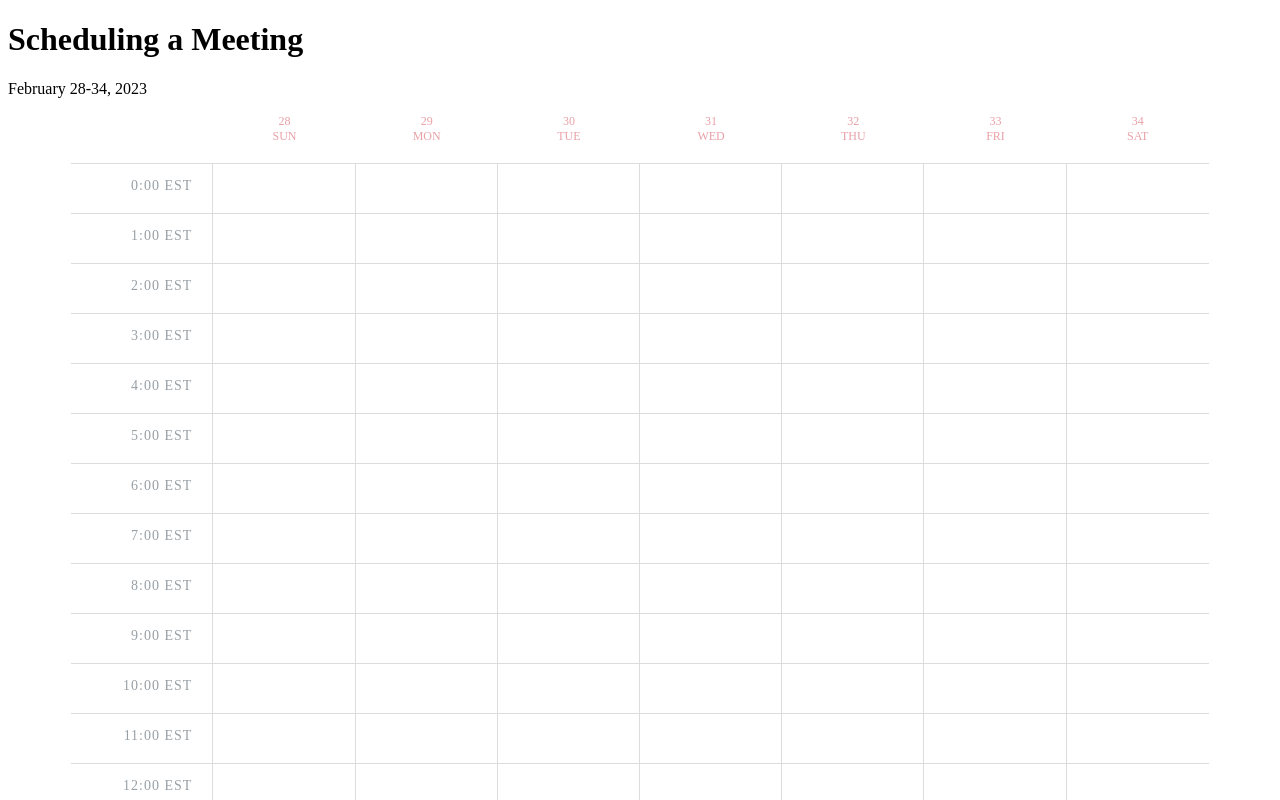
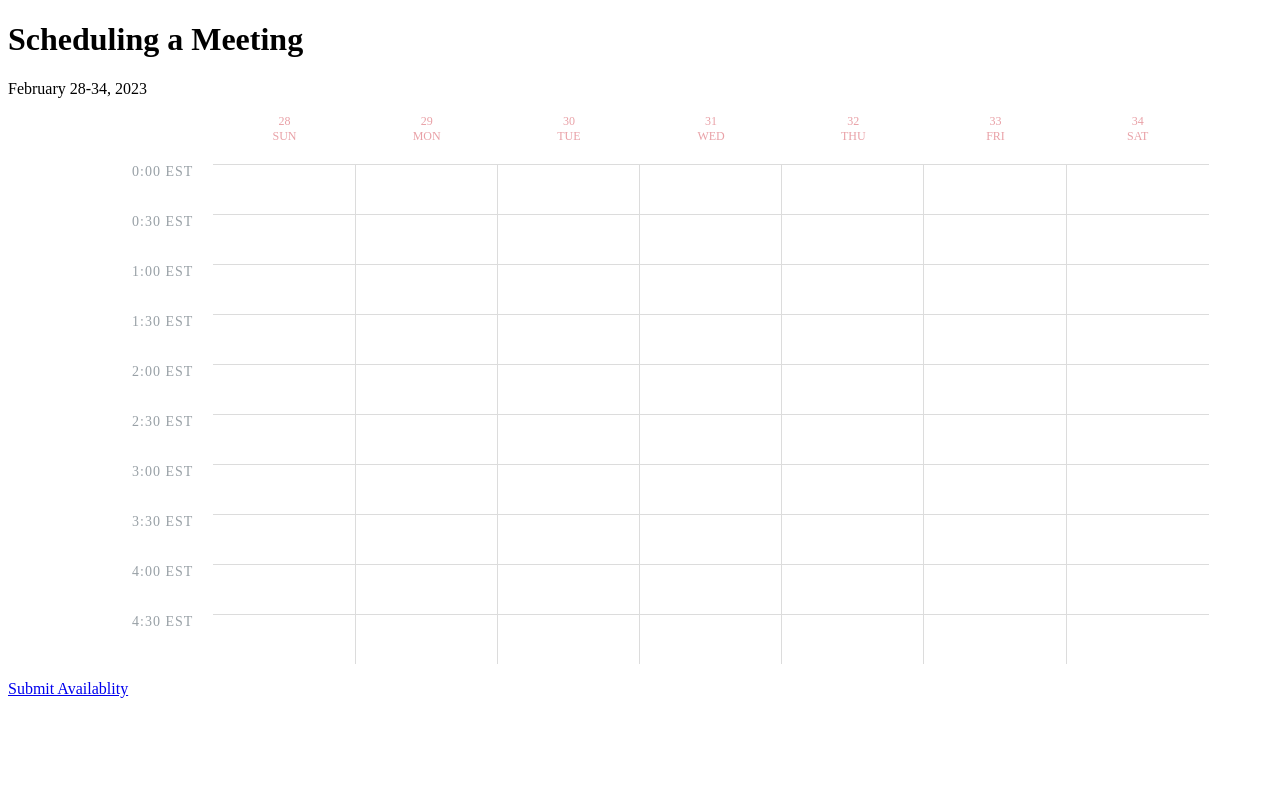
Before and after one commit to msacco8/Scheduling-Tool, a SvelteKit app in the folder my-app/: page /home in a window 1280 px wide. Shown: the top 800 px of the page. Built offline with nearby package versions, Linux system fonts and the light colour scheme.

Commit message:
Calendar functionality complete. Style needs work

```diff
--- a/my-app/src/components/MainCal.svelte
+++ b/my-app/src/components/MainCal.svelte
@@ -58,35 +58,6 @@
       }
     }
   }
-
-	// function initMonth() {
-	// 	days = [];
-	// 	//	find the last Monday of the previous month
-	// 	var firstDay = new Date(year, month, 1).getDay();
-	// 	//console.log('fd='+firstDay+' '+dayNames[firstDay]);
-	// 	var daysInThisMonth = new Date(year, month+1, 0).getDate();
-	// 	var daysInLastMonth = new Date(year, month, 0).getDate();
-	// 	var prevMonth = month==0 ? 11 : month-1;
-
-	// 	//	show the days before the start of this month (disabled) - always less than 7
-	// 	for (let i=daysInLastMonth-firstDay;i<daysInLastMonth;i++) {
-	// 		let d = new Date(prevMonth==11?year-1:year,prevMonth,i+1);
-	// 		days.push({name:''+(i+1),enabled:false,date:d,});
-	// 	}
-	// 	//	show the days in this month (enabled) - always 28 - 31
-	// 	for (let i=0;i<daysInThisMonth;i++) {
-	// 		let d = new Date(year,month,i+1);
-	// 		if (i==0) days.push({name:monthAbbrev+' '+(i+1),enabled:true,date:d,});
-	// 		else days.push({name:''+(i+1),enabled:true,date:d,});
-	// 		//console.log('i='+i+'  dt is '+d+' date() is '+d.getDate());
-	// 	}
-	// 	//	show any days to fill up the last row (disabled) - always less than 7
-	// 	for (let i=0;days.length%7;i++) {
-	// 		let d = new Date((month==11?year+1:year),(month+1)%12,i+1);
-	// 		if (i==0) days.push({name:nextMonthAbbrev+' '+(i+1),enabled:false,date:d,});
-	// 		else days.push({name:''+(i+1),enabled:false,date:d,});
-	// 	}
-	// }
 	/**
      * @param {{ getYear: () => any; getMonth: () => any; getDate: () => any; }} availBlock
      */
@@ -105,13 +76,16 @@
 
 <div class="calendar-container">
     <div class="calendar">
-        {#each dayNames as day}
-          <span class="day-name">{day[1]}<br/>{day[0]}</span>
-        {/each}
-
+      {#each dayNames as day}
+        <span class="day-name">{day[1]}<br/>{day[0]}</span>
+      {/each}
+    </div>
+    <div class="calendar-body">
         {#each timeBlocks as block}
-          {#if block.id == 0}
-            <span class="day">{block.startMin / 30}:00 EST</span>
+          {#if block.id == 0 && (block.startMin % 60) == 0}
+            <span class="time">{block.startMin / 60}:00 EST</span>
+          {:else if block.id == 0 && (block.startMin % 60) == 30}
+            <span class="time">{(block.startMin-30) / 60}:30 EST</span>
           {:else}
             <span class="day"></span>
           {/if}
@@ -155,8 +129,17 @@
   grid-auto-rows: 50px;
   overflow: auto;
 }
+.calendar-body {
+  display: grid;
+  width: 100%;
+  height: 500px;
+  grid-template-columns: repeat(8, minmax(120px, 1fr));
+  grid-template-rows: 50px;
+  grid-auto-rows: 50px;
+  overflow-y: scroll;
+}
 .day {
-  border-bottom: 1px solid #DCDCDC;
+  border-top: 1px solid #DCDCDC;
   border-right: 1px solid #DCDCDC;
   text-align: right;
   padding: 14px 20px;
@@ -168,56 +151,30 @@
   z-index: 1;
 }
 .time {
-  grid-column: 1;
+  border-top: 1px solid #DCDCDC;
+  border-right: 1px solid #DCDCDC;
+  text-align: right;
+  padding: 0px 20px;
+  letter-spacing: 1px;
+  font-size: 14px;
+  box-sizing: border-box;
+  color: #98a0a6;
+  position: relative;
+  z-index: 1;
 }
 .day:nth-of-type(8n + 8) {
   border-right: 0;
 }
-/* .day:nth-of-type(n + 1):nth-of-type(-n + 7) {
-  grid-row: 1;
+.time:nth-of-type(8n + 1) {
+  border-top: 0;
+  border-bottom: 0;
+  border-right: 0;
 }
-.day:nth-of-type(n + 8):nth-of-type(-n + 14) {
-  grid-row: 2;
-}
-.day:nth-of-type(n + 15):nth-of-type(-n + 21) {
-  grid-row: 3;
-}
-.day:nth-of-type(n + 22):nth-of-type(-n + 28) {
-  grid-row: 4;
-}
-.day:nth-of-type(n + 29):nth-of-type(-n + 35) {
-  grid-row: 5;
-}
-.day:nth-of-type(n + 36):nth-of-type(-n + 42) {
-  grid-row: 6;
-}
-.day:nth-of-type(7n + 1) {
-  grid-column: 1/1;
-}
-.day:nth-of-type(7n + 2) {
-  grid-column: 2/2;
-}
-.day:nth-of-type(7n + 3) {
-  grid-column: 3/3;
-}
-.day:nth-of-type(7n + 4) {
-  grid-column: 4/4;
-}
-.day:nth-of-type(7n + 5) {
-  grid-column: 5/5;
-}
-.day:nth-of-type(7n + 6) {
-  grid-column: 6/6;
-}
-.day:nth-of-type(7n + 7) {
-  grid-column: 7/7;
-} */
 .day-name {
   font-size: 12px;
   text-transform: uppercase;
   color: #e9a1a7;
   text-align: center;
-  border-bottom: 1px solid #DCDCDC;
   font-weight: 500;
 }
 .task {
```
